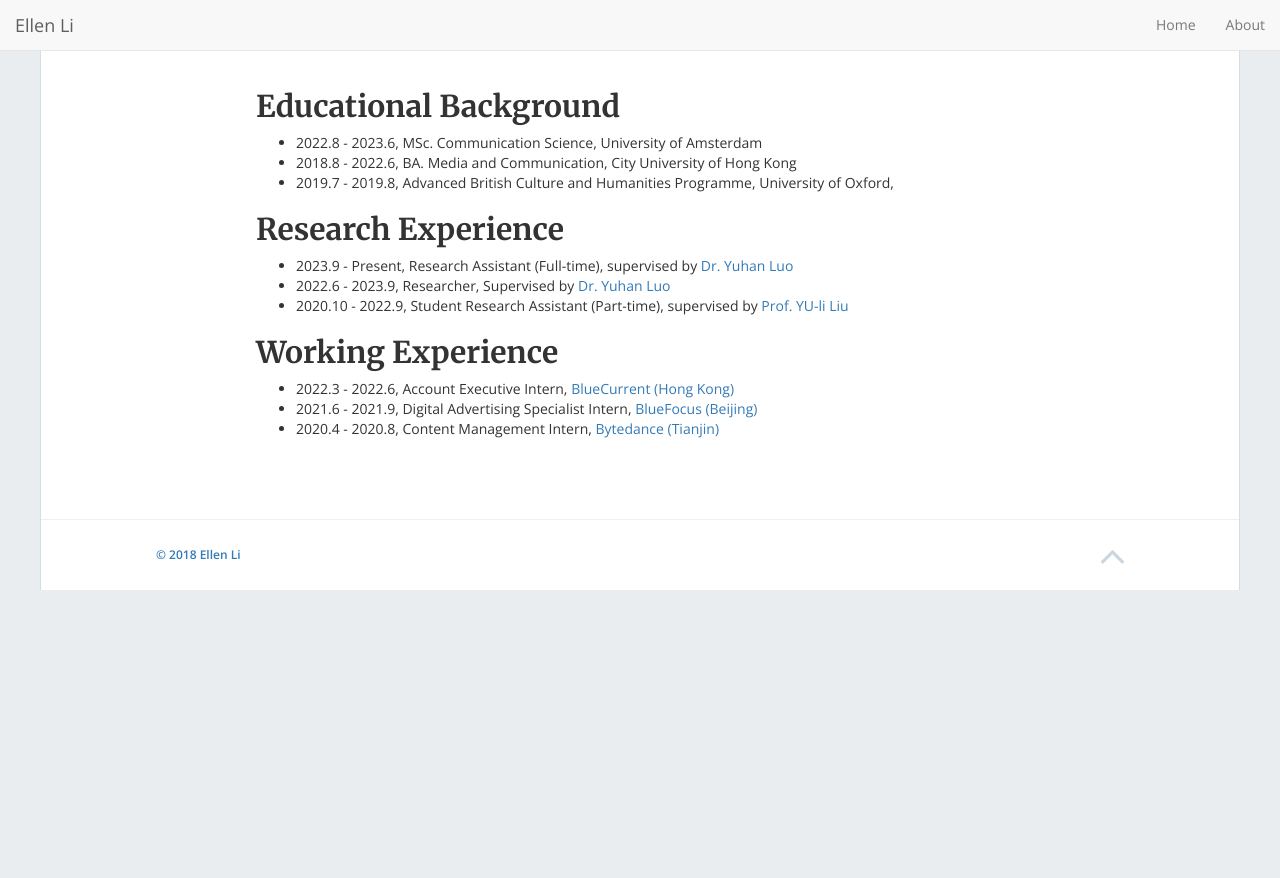
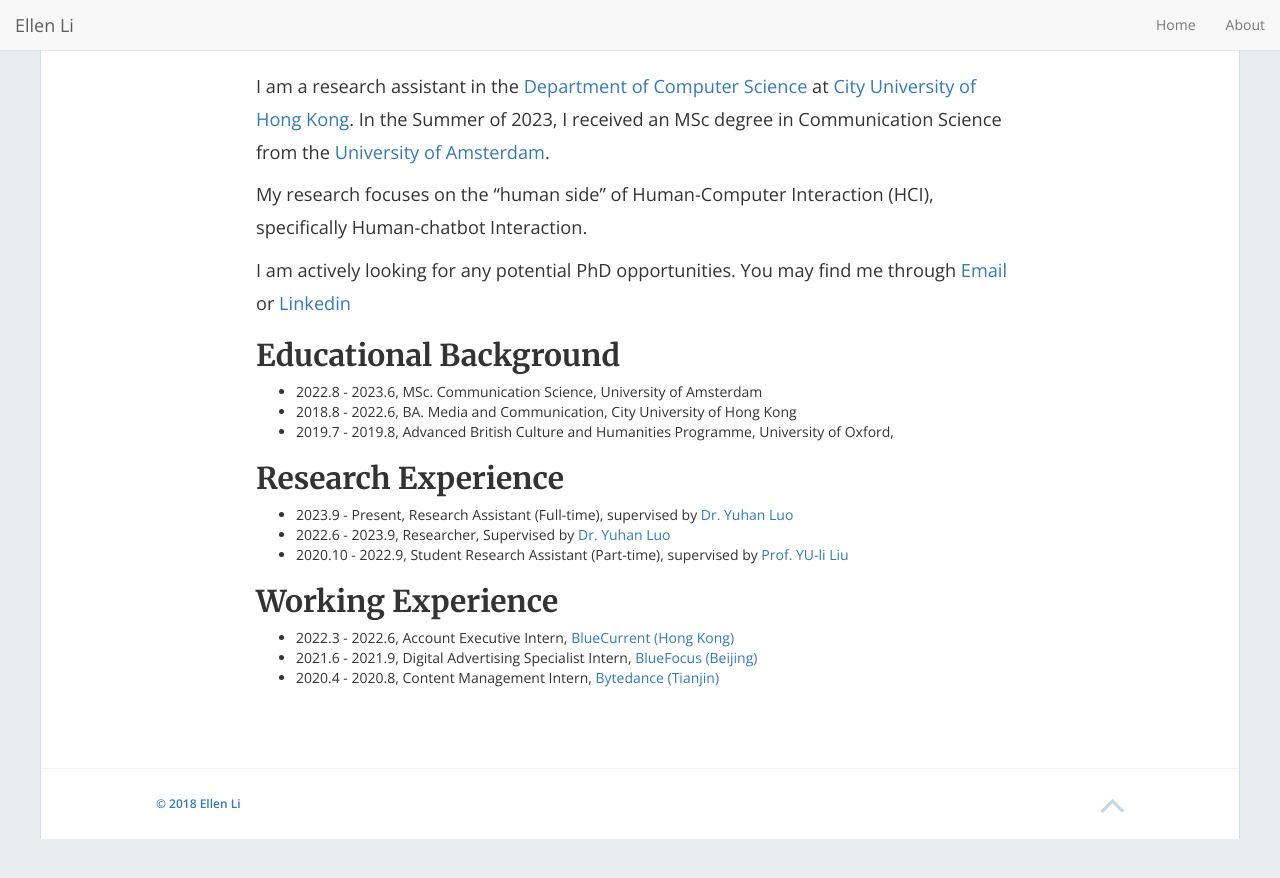
Before and after one commit to jamigibbs/phantom, a Jekyll site: the page built from about.md, in a window 1280 px wide. Shown: the top 878 px of the page. Built offline with Jekyll 4.4.1, drawn with Linux system fonts in a browser that asks for light colours; nearby versions of some CDN libraries.

Commit message:
Update about.md

```diff
--- a/about.md
+++ b/about.md
@@ -3,6 +3,13 @@ layout: inner
 title: About
 permalink: /about/
 ---
+I am a research assistant in the [Department of Computer Science]("https://www.cs.cityu.edu.hk/") at [City University of Hong Kong]("https://www.cityu.edu.hk/"). In the Summer of 2023, I received an MSc degree in Communication Science from the [University of Amsterdam]("https://www.uva.nl/en").
+
+My research focuses on the "human side" of Human-Computer Interaction (HCI), specifically Human-chatbot Interaction.
+
+I am actively looking for any potential PhD opportunities.
+You may find me through [Email]("zhuoyanli4@cityu.edu.hk") or [Linkedin]("https://www.linkedin.com/in/lizhuoyang720/?locale=en_US")
+
 ## Educational Background
 - 2022.8 - 2023.6, MSc. Communication Science, University of Amsterdam
 - 2018.8 - 2022.6, BA. Media and Communication, City University of Hong Kong
```
